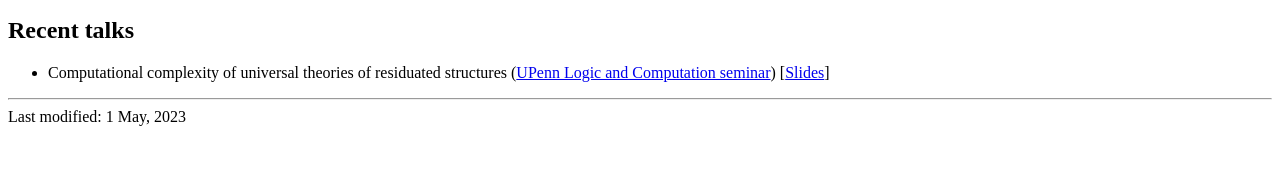
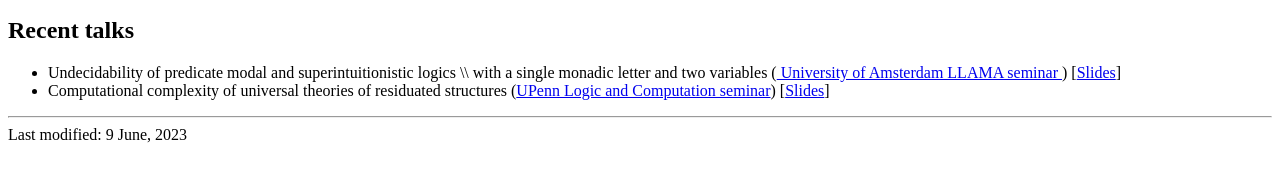
Before and after one commit to dshkatov/dshkatov.github.io, a plain HTML site: page index.html in a window 1280 px wide. Shown: the part 598-780 px from the top of the page. Drawn offline with Linux system fonts and the light colour scheme.

Commit message:
Add files via upload

```diff
--- a/index.html
+++ b/index.html
@@ -64,6 +64,11 @@ Computational Aspects of Non-Classical Logics 2023</i> (SCAN 2023)</a>
 
 <h2>Recent talks</h2>
 <ul>
+  <li> Undecidability of predicate modal and superintuitionistic logics \\ with
+a single monadic letter and two variables
+  (<a href="https://events.illc.uva.nl/llama/"> University of
+      Amsterdam LLAMA seminar </a>)
+  [<a href="uva.pdf">Slides<a>] </li>
   <li> Computational complexity of universal theories of residuated
   structures
   (<a href="https://www.math.upenn.edu/events/seminars/logic-and-computation-seminar">UPenn
@@ -73,5 +78,5 @@ Computational Aspects of Non-Classical Logics 2023</i> (SCAN 2023)</a>
 
 <hr>
 <address></address>
-<!-- hhmts start -->Last modified: 1 May, 2023 <!-- hhmts end -->
+<!-- hhmts start -->Last modified: 9 June, 2023 <!-- hhmts end -->
 </body> </html>
```
Also changed, not shown: 1 other file.
